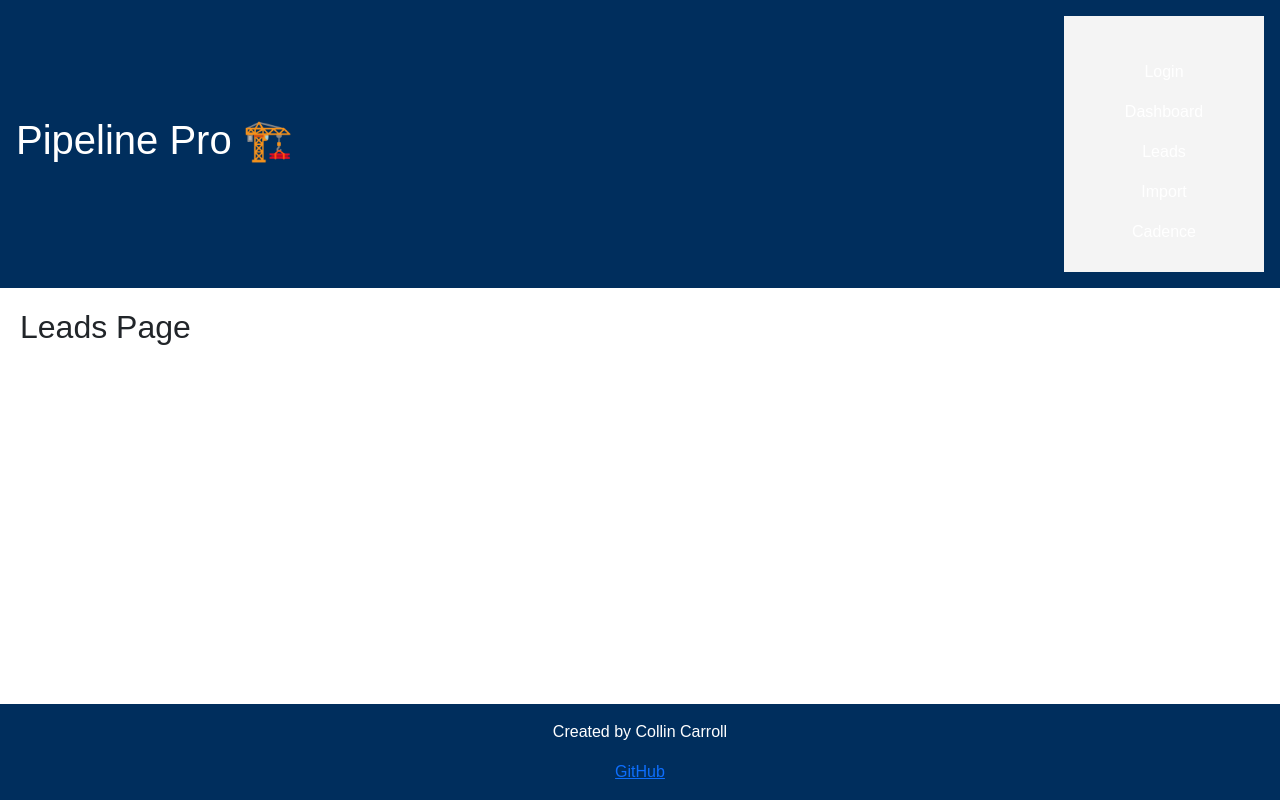
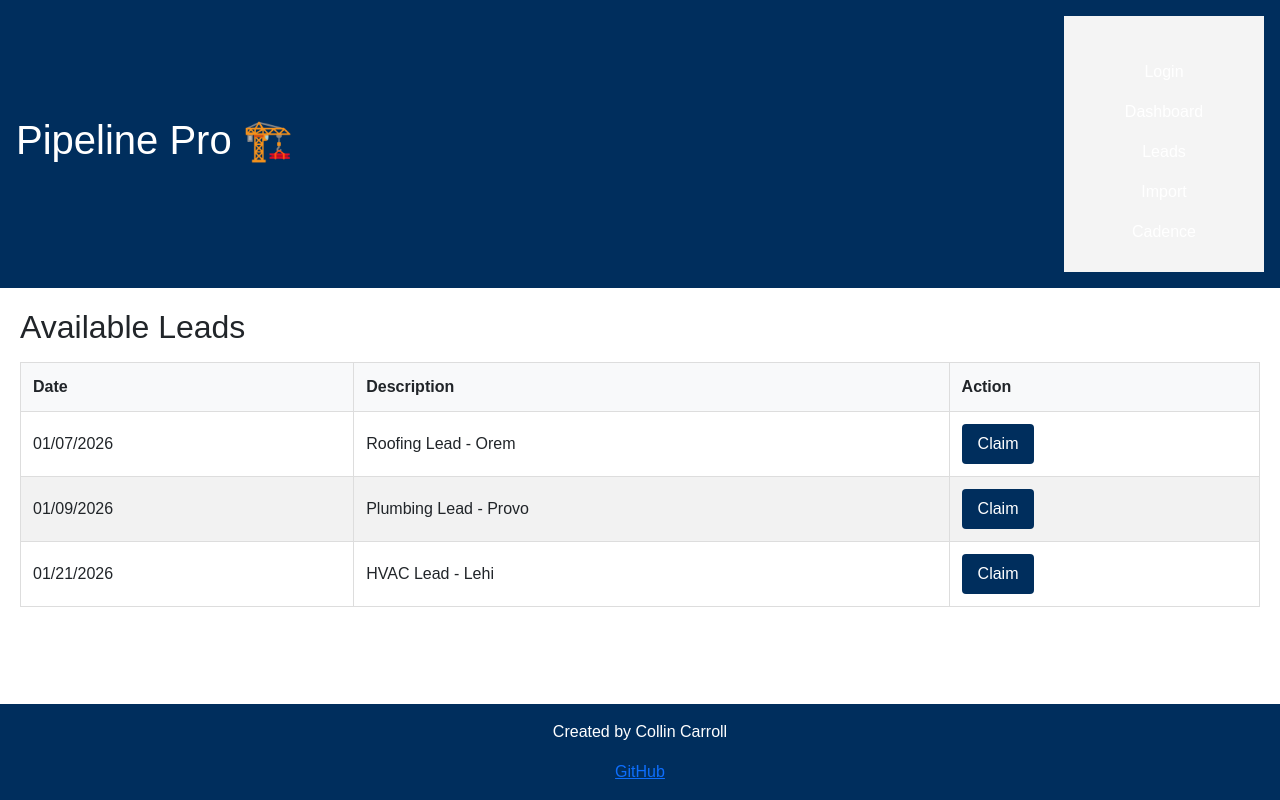
Before and after one commit to Collin-Carroll40/startup, a React (Vite) app: page /leads in a window 1280 px wide. Built offline with nearby package versions, Linux system fonts and the light colour scheme.

Commit message:
built out jsx files need to fix css stuff for formating

```diff
--- a/src/cadence/cadence.jsx
+++ b/src/cadence/cadence.jsx
@@ -1,2 +1,29 @@
 import React from 'react';
-export function Cadence() { return <main><h2>Cadence Page</h2></main>; }
+
+export function Cadence() {
+  return (
+    <div className="main-container">
+      <main>
+        <h2>My Outreach Cadence</h2>
+        <p>Build your automated follow-up sequence here.</p>
+
+        <section>
+          <h3>Step 1: Initial Contact</h3>
+          <label>Send Email:</label>
+          <br />
+          <textarea placeholder="Hi [Name], I noticed you need help with..."></textarea>
+        </section>
+
+        <section>
+          <h3>Step 2: Follow Up (3 Days Later)</h3>
+          <label>Send SMS:</label>
+          <br />
+          <input type="text" placeholder="Just checking in..." />
+        </section>
+
+        <br />
+        <button>Save Cadence</button>
+      </main>
+    </div>
+  );
+}
--- a/src/dashboard/dashboard.jsx
+++ b/src/dashboard/dashboard.jsx
@@ -1,2 +1,42 @@
 import React from 'react';
-export function Dashboard() { return <main><h2>Dashboard Page</h2></main>; }
+
+export function Dashboard() {
+  return (
+    <div className="main-container">
+      <main>
+        <h2>Team Dashboard</h2>
+
+        <section>
+          <h3>Sales Metrics</h3>
+          <p>[Pie Chart Placeholder]</p>
+          {/* Note: images in 'public' are referenced with a leading slash */}
+          <img src="/dash_import.jpeg" alt="Sales Pie Chart" style={{ width: '200px' }} />
+
+          <p>[Bar Graph Placeholder]</p>
+          {/* React inline styles must be objects using camelCase */}
+          <div style={{ background: 'blue', width: '100px', height: '20px' }}></div><br />
+          <div style={{ background: 'blue', width: '150px', height: '20px' }}></div><br />
+          <div style={{ background: 'blue', width: '80px', height: '20px' }}></div>
+        </section>
+
+        <hr />
+
+        <section>
+          <h3>Sales Leaders (Live Feed)</h3>
+          <ul>
+            <li>User A closed "Smith Co" ($5k)</li>
+            <li>User B closed "Jones Inc" ($3k)</li>
+          </ul>
+        </section>
+
+        <section>
+          <h3>Industry News Ticker (API)</h3>
+          <div style={{ background: '#f0f0f0', padding: '10px', border: '1px solid #ccc' }}>
+            <p><i>Fetching live construction news...</i></p>
+            <p>(This data will come from the NewsAPI.org service)</p>
+          </div>
+        </section>
+      </main>
+    </div>
+  );
+}
--- a/src/import/import.jsx
+++ b/src/import/import.jsx
@@ -1,2 +1,29 @@
 import React from 'react';
-export function Import() { return <main><h2>Import Page</h2></main>; }
+
+export function Import() {
+  return (
+    <div className="main-container">
+      <main>
+        <h2>Import Leads</h2>
+        <section>
+          <h3>Past Imports</h3>
+          <ul>
+            <li>Jan_Batch.csv (Success)</li>
+            <li>Dec_Batch.xlsx (Failed)</li>
+          </ul>
+        </section>
+
+        <section>
+          <h3>Upload New File</h3>
+          <div style={{ border: '2px dashed gray', padding: '50px', textAlign: 'center' }}>
+            <p>Drag & Drop files here</p>
+            <p>or</p>
+            <input type="file" id="fileUpload" accept=".csv, .xlsx" />
+          </div>
+          <p><small>Accepted formats: CSV, XLSX</small></p>
+          <button>Upload</button>
+        </section>
+      </main>
+    </div>
+  );
+}
--- a/src/leads/leads.jsx
+++ b/src/leads/leads.jsx
@@ -1,2 +1,37 @@
 import React from 'react';
-export function Leads() { return <main><h2>Leads Page</h2></main>; }
+
+export function Leads() {
+  return (
+    <div className="main-container">
+      <main>
+        <h2>Available Leads</h2>
+        <table className="data-table">
+          <thead>
+            <tr>
+              <th>Date</th>
+              <th>Description</th>
+              <th>Action</th>
+            </tr>
+          </thead>
+          <tbody>
+            <tr>
+              <td>01/07/2026</td>
+              <td>Roofing Lead - Orem</td>
+              <td><button className="btn-claim">Claim</button></td>
+            </tr>
+            <tr>
+              <td>01/09/2026</td>
+              <td>Plumbing Lead - Provo</td>
+              <td><button className="btn-claim">Claim</button></td>
+            </tr>
+            <tr>
+              <td>01/21/2026</td>
+              <td>HVAC Lead - Lehi</td>
+              <td><button className="btn-claim">Claim</button></td>
+            </tr>
+          </tbody>
+        </table>
+      </main>
+    </div>
+  );
+}
--- a/src/login/login.jsx
+++ b/src/login/login.jsx
@@ -1,2 +1,24 @@
 import React from 'react';
-export function Login() { return <main><h2>Login Page</h2></main>; }
+import { Link } from 'react-router-dom';
+
+export function Login() {
+  return (
+    <main className='container-fluid bg-secondary text-center text-white p-5'>
+      <section>
+        <h2 className='mb-4'>Login</h2>
+        <form onSubmit={(e) => e.preventDefault()}>
+          <div className='mb-3'>
+            <label className='form-label' htmlFor='username'>User:</label>
+            <input className='form-control w-50 mx-auto' type='text' id='username' placeholder='Username' />
+          </div>
+          <div className='mb-3'>
+            <label className='form-label' htmlFor='password'>Password:</label>
+            <input className='form-control w-50 mx-auto' type='password' id='password' placeholder='Password' />
+          </div>
+          {/* made it a button */}
+          <Link to='/dashboard' className='btn btn-primary'>Login</Link>
+        </form>
+      </section>
+    </main>
+  );
+}
```
